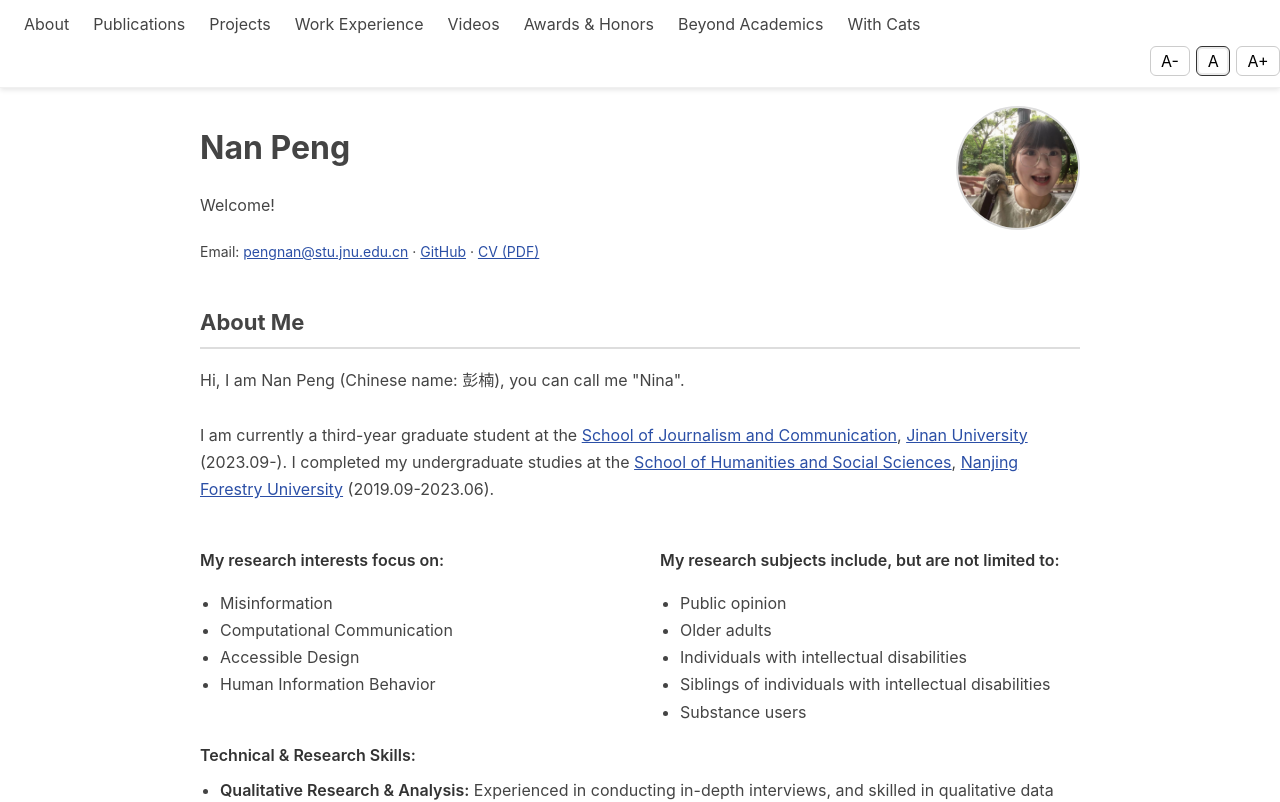
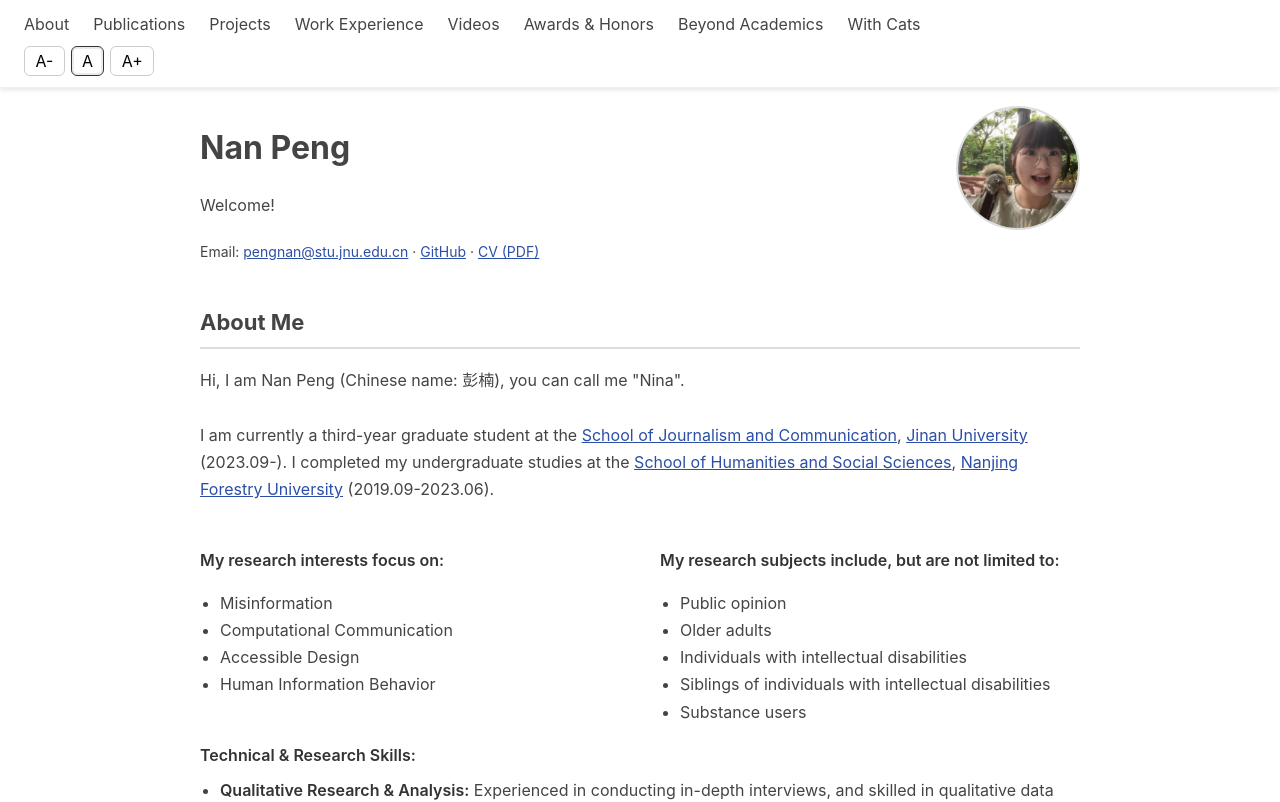
Before and after one commit to ppengnan/ppengnan.github.io, a plain HTML site: page index.html in a window 1280 px wide. Shown: the top 802 px of the page. Drawn offline with Linux system fonts and the light colour scheme.

Commit message:
Update index.html

```diff
--- a/index.html
+++ b/index.html
@@ -141,11 +141,10 @@
     }
     .a11y-tools {
       display: flex;
-      justify-content: flex-end;  /* 让按钮在第二行右对齐 */
+      justify-content: flex-start;   /* 让按钮在第二行右对齐 */
       gap: 6px;
       margin-top: 2px;
-      padding-right: var(--nav-pad);
-      align-self: stretch;   /* 占满行宽，方便右对齐到最右边 */
+      align-self: flex-start;   /* 占满行宽，方便右对齐到最右边 */
     }
 
     .font-btn {
```
